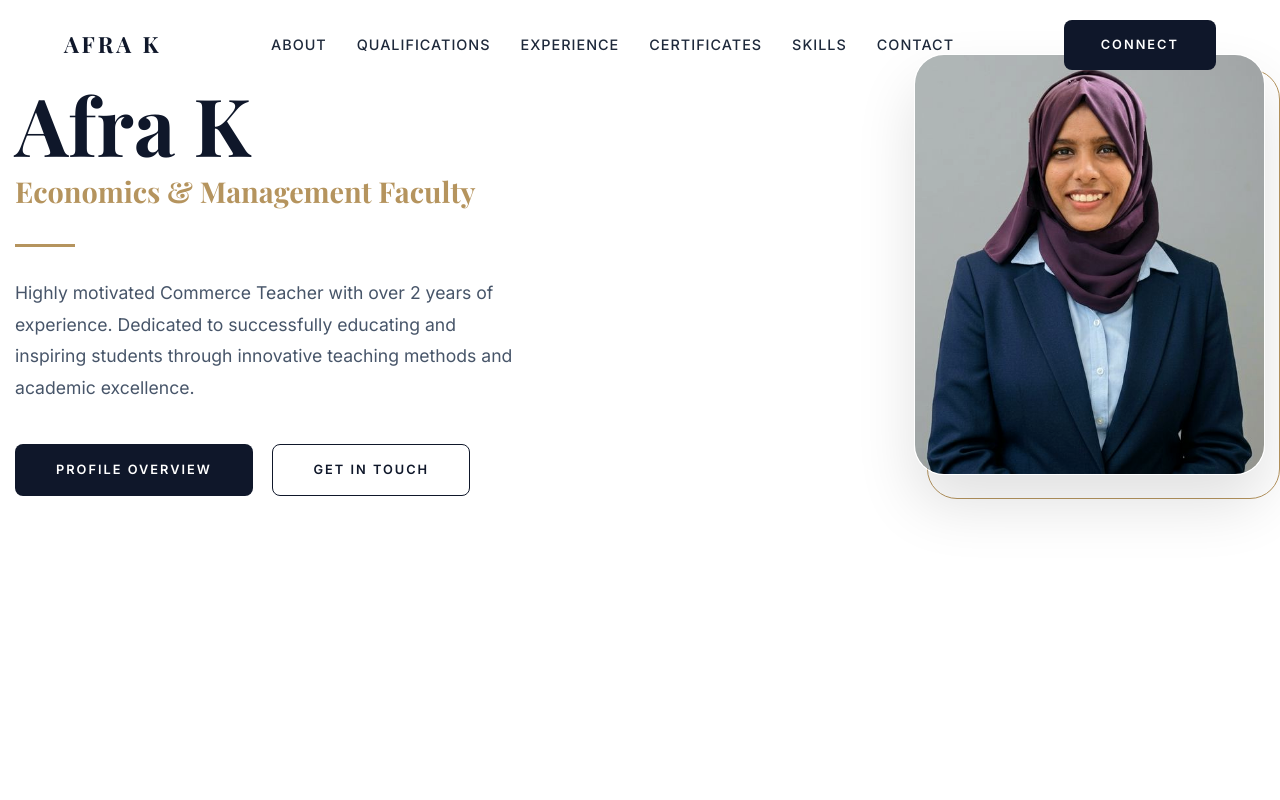
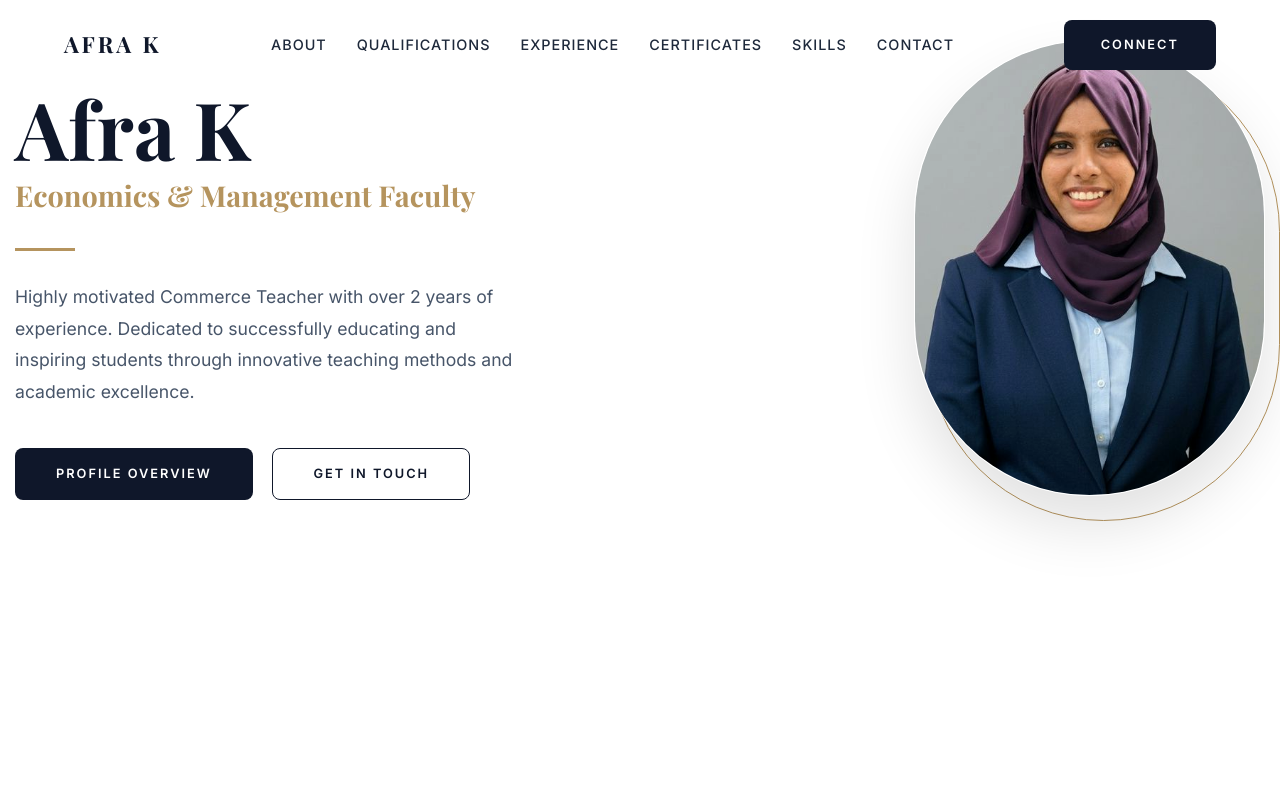
Before and after one commit to adhil7198-create/afra, a website built with Vite: page index.html in a window 1280 px wide. Shown: the top 800 px of the page. Built offline with nearby package versions, Linux system fonts and the light colour scheme; a web font is replaced by a local one.

Commit message:
Change hero portrait to oval shape

```diff
--- a/style.css
+++ b/style.css
@@ -250,8 +250,9 @@ nav.scrolled {
   position: relative;
   width: 100%;
   max-width: 380px;
-  aspect-ratio: 1/1.2;
-  margin: -40px auto 0; /* Shifted up by 40px */
+  aspect-ratio: 1/1.3;
+  margin: -40px auto 0;
+  border-radius: 190px; /* High radius for oval shape */
 }
 
 .hero-image::before {
@@ -262,7 +263,7 @@ nav.scrolled {
   width: 100%;
   height: 100%;
   border: 1.5px solid var(--secondary-gold);
-  border-radius: 30px;
+  border-radius: 190px; /* Match image oval shape */
   z-index: -1;
   transition: all 0.8s cubic-bezier(0.16, 1, 0.3, 1);
 }
@@ -277,7 +278,7 @@ nav.scrolled {
   width: 100%;
   height: 100%;
   object-fit: cover;
-  border-radius: 30px;
+  border-radius: 190px; /* Match image oval shape */
   image-rendering: -webkit-optimize-contrast;
   filter: contrast(1.02) brightness(1.02);
   box-shadow: 0 30px 60px rgba(0,0,0,0.12);
```
